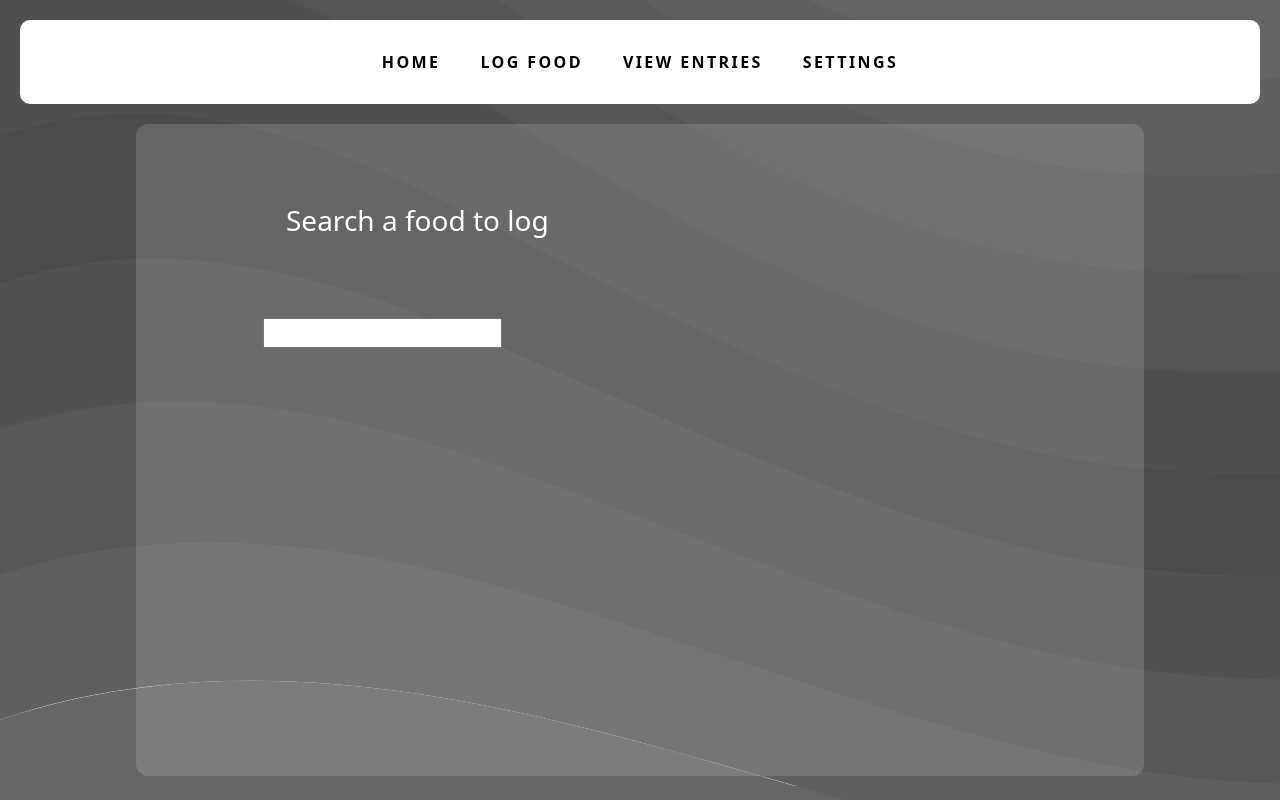
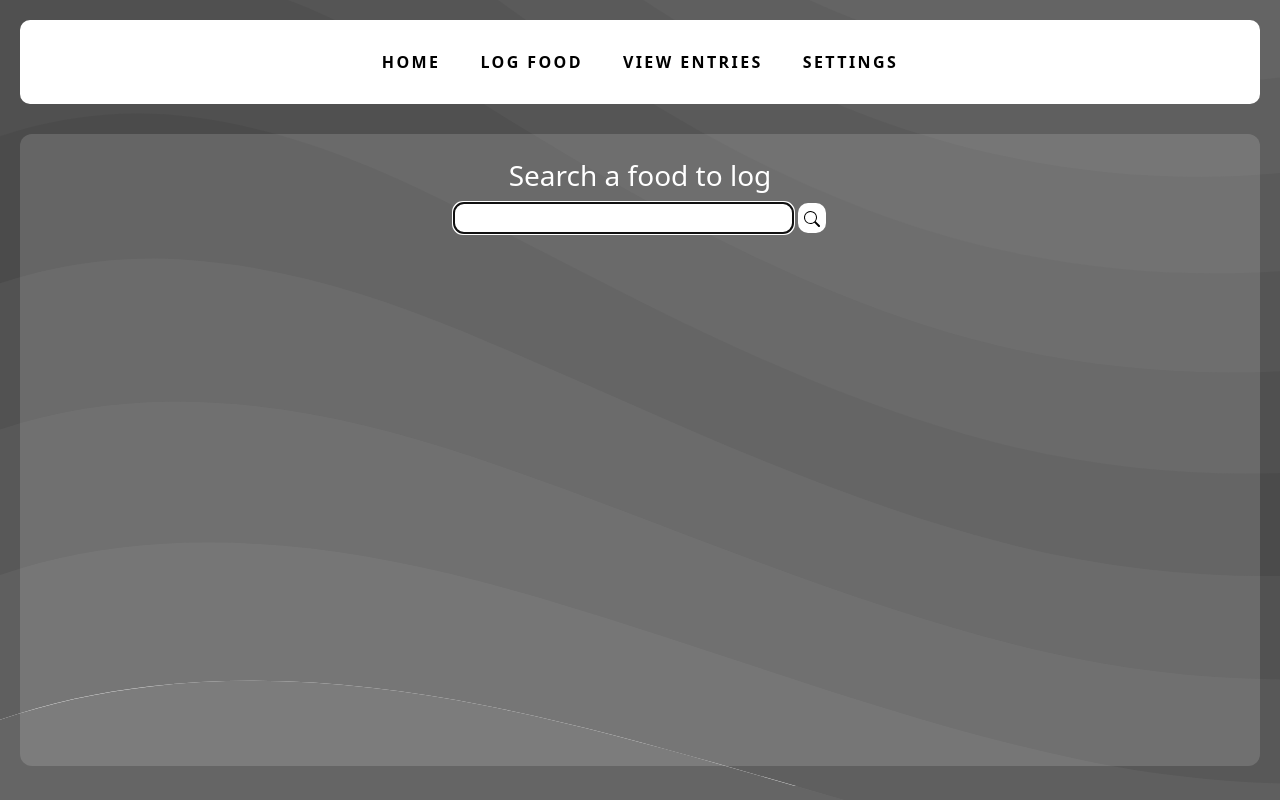
Before and after one commit to gabeeaton/nutrify, a React (Vite) app: page /food in a window 1280 px wide. Built offline with nearby package versions, Linux system fonts and the light colour scheme.

Commit message:
add search bar and work on backend setup w/ database; adjusted css slighty

```diff
--- a/package.json
+++ b/package.json
@@ -12,6 +12,9 @@
   "dependencies": {
     "axios": "^1.7.2",
     "bootstrap": "^5.3.3",
+    "dotenv": "^16.4.5",
+    "express": "^4.19.2",
+    "pg": "^8.12.0",
     "react": "^18.2.0",
     "react-dom": "^18.2.0",
     "react-router-dom": "^6.23.1"
--- a/src/App.css
+++ b/src/App.css
@@ -39,7 +39,7 @@ div .btn {
   min-width: 120px;
   border-radius: 10%;
   font-weight: bold;
-  letter-spacing: 1.5px;
+  letter-spacing: 2.5px;
   transition: transform 0.3s ease-in-out;
   margin-top: 80px;
   border: none;
@@ -69,14 +69,14 @@ div h2 {
 }
 
 .fade-in {
-  animation: fadeIn 1.5s ease-in-out forwards;
+  animation: fadeIn 2s ease-in-out forwards;
   opacity: 0;
   margin-top: 70px;
 }
 
 @media (max-width: 600px) {
   .fade-in {
-    animation: fadeIn 1.5s ease-in-out forwards;
+    animation: fadeIn 2s ease-in-out forwards;
     opacity: 0;
     margin-top: 30px;
   }
--- a/src/components/food.css
+++ b/src/components/food.css
@@ -7,27 +7,46 @@ body, html {
 .food-container {
     display: flex;
     justify-content: center;
-    align-items: center;
     height: 84vh;
-    padding: 10px;
+    padding: 20px;
     opacity: 0.75;
     margin-bottom: 20px;
-    animation: fadeIn 1.5s ease-in-out forwards;
+    animation: fadeIn 2s ease-in-out forwards;
     margin-top: 10px;
     margin-bottom: 10px;
 }
 
 .main {
     background-color: rgba(255, 255, 255, 0.15);
-    width: 80%;
+    width: 100%;
     height: 100%;
     display: flex;
     border-radius: 12px;
+    justify-content: center;
 }
 
 div h3{
     color: white;
     opacity: 1;
     margin: 80px;
-    margin-left: 150px;
+    text-align: center;
+    margin-bottom: 10px;
+    margin-top: 25px;
 }
+.search-container input{
+    border-radius: 10px;
+    border: none;
+    height: 30px;
+    width: 80%;
+}
+.search{
+    border: none;
+    margin-left: 5px;
+    border-radius: 10px;
+    height: 30px;
+    background-color: white;
+}
+
+input{
+    padding: 7.5px;
+}
--- a/src/components/food.jsx
+++ b/src/components/food.jsx
@@ -1,14 +1,42 @@
-import React from "react";
+import React, { useState } from "react";
 import "./food.css";
 import Navbar from "./navbar";
 
 function Food() {
+  const [search, setSearch] = useState("");
+
+  const handleSubmit = (event) => {
+    event.preventDefault();
+    console.log(`The search you entered was: ${search}`);
+  };
+
   return (
     <>
       <Navbar />
-      <div class="food-container">
+      <div className="food-container">
         <div className="main">
-          <div class = "search-container"><h3>Search a food to log</h3><input type="text"></input></div>
+          <div className="search-container">
+            <h3>Search a food to log</h3>
+            <form onSubmit={handleSubmit}>
+              <input
+                type="text"
+                value={search}
+                onChange={(e) => setSearch(e.target.value)}
+                autoFocus
+              ></input>
+              <button type="submit" className="search">
+                <svg
+                  xmlns="http://www.w3.org/2000/svg"
+                  width="16"
+                  height="16"
+                  class="bi bi-search"
+                  viewBox="0 0 16 16"
+                >
+                  <path d="M11.742 10.344a6.5 6.5 0 1 0-1.397 1.398h-.001q.044.06.098.115l3.85 3.85a1 1 0 0 0 1.415-1.414l-3.85-3.85a1 1 0 0 0-.115-.1zM12 6.5a5.5 5.5 0 1 1-11 0 5.5 5.5 0 0 1 11 0" />
+                </svg>
+              </button>
+            </form>
+          </div>
         </div>
       </div>
     </>
--- a/src/components/navbar.css
+++ b/src/components/navbar.css
@@ -3,9 +3,10 @@
 }
 .nav-item a:hover {
     color: black;
+    transform: translateY(-10px);
 }
 .nav {
-    animation: fadeIn 2.5s ease-in-out forwards;
+    animation: fadeIn 1.5s ease-in-out forwards;
     opacity: 0;
   }
 .nav-item a {
@@ -16,6 +17,7 @@
     display: inline-block;
     padding: 15px 20px;
     position: relative;
+    transition: transform 0.3s ease-in-out;
   }
 .nav-item a:after {
     background: none repeat scroll 0 0 transparent;
@@ -37,4 +39,5 @@
     background: white;
     border-radius: 10px;
     margin: 20px;
+    animation: fadeIn 2s ease-in-out forwards;
  }
```
Also changed, not shown: src/index.js (+12 -8 lines), 1 other file (tests, documents, lock files or other folders).
